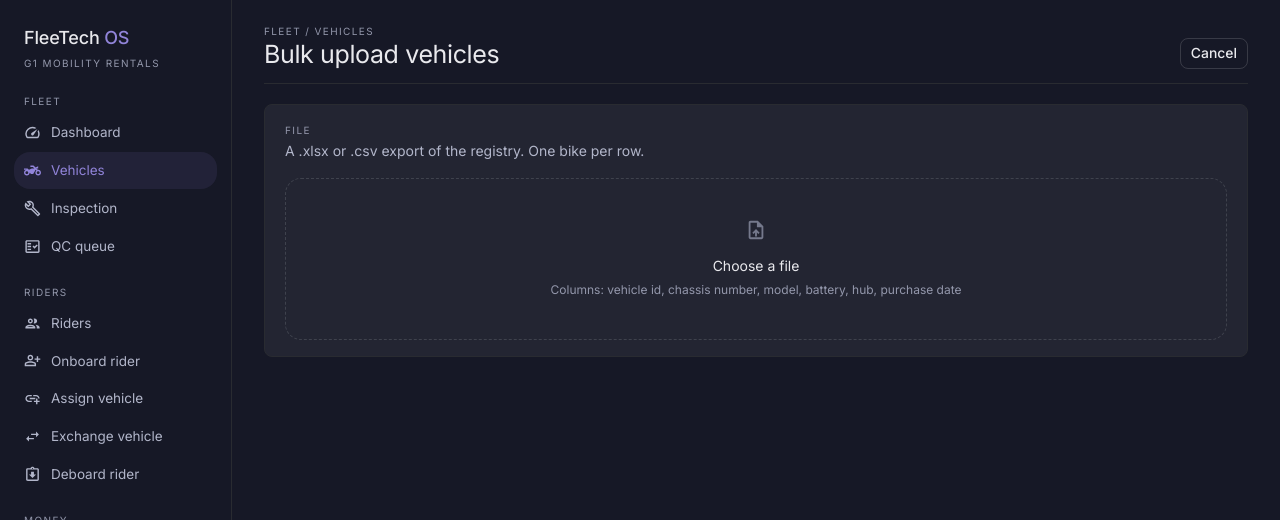
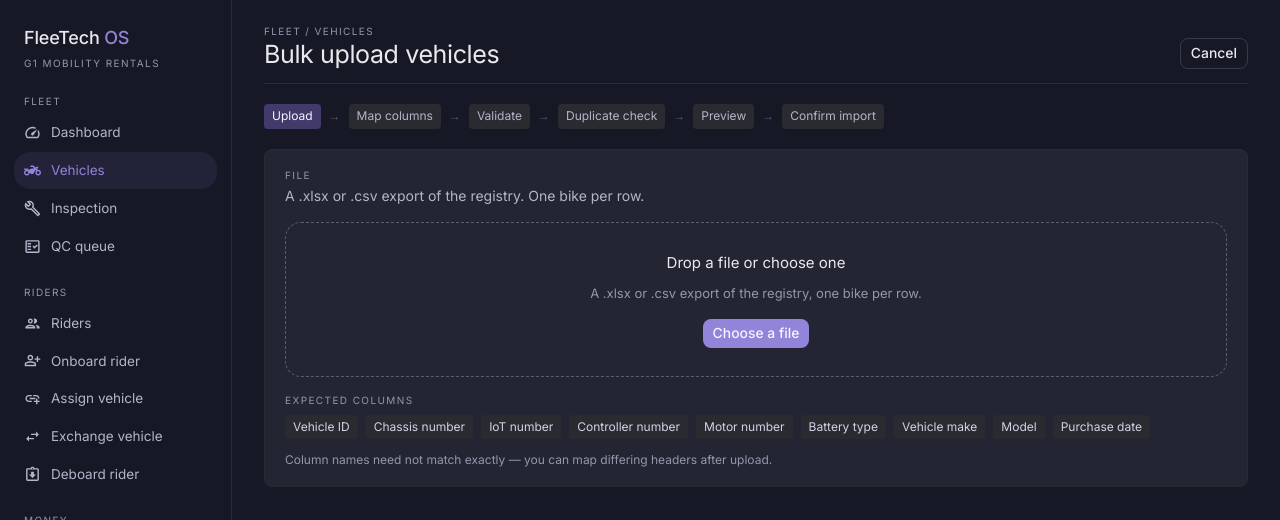
Before and after one commit to SumukhMK/EV-APP, a React (Vite) app in the folder frontend/app/: page /vehicles/bulk-upload in a window 1280 px wide. Shown: the top 520 px of the page. Built offline with nearby package versions, Linux system fonts and the light colour scheme; no server answers.

Commit message:
feat(vehicles): add UploadBox and show the import stages on bulk upload

```diff
--- /dev/null
+++ b/frontend/app/src/components/UploadBox.tsx
@@ -0,0 +1,91 @@
+import Box from '@mui/material/Box';
+import Button from '@mui/material/Button';
+import Typography from '@mui/material/Typography';
+import { useRef } from 'react';
+import { neutral } from '../theme/tokens';
+
+/**
+ * Where a file goes in, and what it has to contain.
+ *
+ * The expected-column list is the point. The prototype's note — "allow field
+ * mapping if source column names differ" — is really an admission that the
+ * spreadsheets arriving from the hubs do not agree with each other, so telling
+ * somebody the columns we want *before* they upload is what stops the mapping
+ * step becoming the whole job. Native input, hidden, driven by the button, so
+ * the keyboard reaches it.
+ */
+export function UploadBox({
+  title,
+  description,
+  accept,
+  buttonLabel,
+  onFile,
+  expectedColumns,
+  columnNote,
+}: {
+  title: string;
+  description: string;
+  accept: string;
+  buttonLabel: string;
+  onFile: (file: File) => void;
+  expectedColumns?: readonly string[];
+  columnNote?: string;
+}) {
+  const input = useRef<HTMLInputElement>(null);
+
+  return (
+    <Box>
+      <Box
+        sx={{
+          border: `1px dashed ${neutral[700]}`,
+          borderRadius: 2,
+          p: { xs: 5, sm: 7 },
+          textAlign: 'center',
+        }}
+      >
+        <Typography sx={{ fontSize: 15 }}>{title}</Typography>
+        <Typography sx={{ fontSize: 13, color: 'grey.500', mt: 2, mb: 4 }}>{description}</Typography>
+        <input
+          ref={input}
+          type="file"
+          accept={accept}
+          hidden
+          onChange={(e) => {
+            const f = e.target.files?.[0];
+            if (f) onFile(f);
+            e.target.value = '';
+          }}
+        />
+        <Button variant="contained" onClick={() => input.current?.click()}>
+          {buttonLabel}
+        </Button>
+      </Box>
+
+      {expectedColumns && (
+        <Box sx={{ mt: 4 }}>
+          <Typography variant="overline">Expected columns</Typography>
+          <Box sx={{ display: 'flex', flexWrap: 'wrap', gap: 2, mt: 2 }}>
+            {expectedColumns.map((c) => (
+              <Box
+                key={c}
+                sx={{
+                  fontSize: 12,
+                  px: 2,
+                  py: '3px',
+                  borderRadius: '4px',
+                  background: neutral[900],
+                  color: neutral[300],
+                }}
+              >
+                {c}
+              </Box>
+            ))}
+          </Box>
+          {columnNote && (
+            <Typography sx={{ fontSize: 12, color: 'grey.500', mt: 3 }}>{columnNote}</Typography>
+          )}
+        </Box>
+      )}
+    </Box>
+  );
+}
--- a/frontend/app/src/pages/vehicles/BulkUploadVehicles.tsx
+++ b/frontend/app/src/pages/vehicles/BulkUploadVehicles.tsx
@@ -1,9 +1,7 @@
-import { useRef, useState } from 'react';
+import { useState } from 'react';
 import Alert from '@mui/material/Alert';
 import Box from '@mui/material/Box';
 import Button from '@mui/material/Button';
-import Typography from '@mui/material/Typography';
-import UploadIcon from '@mui/icons-material/UploadFileOutlined';
 import { useMutation, useQueryClient } from '@tanstack/react-query';
 import { useNavigate } from 'react-router-dom';
 import { invalidateVehicles } from '../../lib/invalidate';
@@ -12,9 +10,36 @@ import { Panel } from '../../components/Panel';
 import { StatTiles } from '../../components/StatTiles';
 import { Mono } from '../../components/Mono';
 import { SimpleTable } from '../../components/SimpleTable';
+import { FlowStrip } from '../../components/FlowStrip';
+import { UploadBox } from '../../components/UploadBox';
 import { commitBulkUpload, previewBulkUpload } from '../../lib/api/vehicles';
 import type { BulkUploadPreview } from '../../types';
 import { neutral, status as tones } from '../../theme/tokens';
+
+/** The stages the import walks, drawn under the header so the operator knows
+ * how many more times it will ask before it commits. */
+const IMPORT_STAGES = [
+  'Upload',
+  'Map columns',
+  'Validate',
+  'Duplicate check',
+  'Preview',
+  'Confirm import',
+] as const;
+
+/** What a row must carry. Told before the upload so mapping is the exception,
+ * not the job. */
+const EXPECTED_COLUMNS = [
+  'Vehicle ID',
+  'Chassis number',
+  'IoT number',
+  'Controller number',
+  'Motor number',
+  'Battery type',
+  'Vehicle make',
+  'Model',
+  'Purchase date',
+] as const;
 
 /**
  * Two-stage import: validate first, then commit. The preview is what makes
@@ -26,7 +51,6 @@ import { neutral, status as tones } from '../../theme/tokens';
 export function BulkUploadVehicles() {
   const navigate = useNavigate();
   const queryClient = useQueryClient();
-  const inputRef = useRef<HTMLInputElement>(null);
   const [preview, setPreview] = useState<BulkUploadPreview | null>(null);
   const [done, setDone] = useState<number | null>(null);
 
@@ -44,6 +68,10 @@ export function BulkUploadVehicles() {
     },
   });
 
+  // Before a file: at Upload. Once a preview is loaded: at Preview. While the
+  // clean rows are being written: at Confirm import.
+  const activeStage = commit.isPending ? 5 : preview ? 4 : 0;
+
   return (
     <>
       <PageHeader
@@ -55,6 +83,10 @@ export function BulkUploadVehicles() {
           </Button>
         }
       />
+
+      <Box sx={{ mt: 5 }}>
+        <FlowStrip stages={IMPORT_STAGES} activeIndex={activeStage} />
+      </Box>
 
       {done !== null && (
         <Alert severity="success" variant="outlined" sx={{ mt: 5 }}>
@@ -69,39 +101,17 @@ export function BulkUploadVehicles() {
         subtitle="A .xlsx or .csv export of the registry. One bike per row."
         sx={{ mt: 5 }}
       >
-        <Box
-          onClick={() => inputRef.current?.click()}
-          sx={{
-            border: `1px dashed ${neutral[800]}`,
-            borderRadius: 2,
-            py: 10,
-            textAlign: 'center',
-            cursor: 'pointer',
-            transition: 'border-color 120ms, background 120ms',
-            '&:hover': { borderColor: neutral[700], background: 'rgba(255,255,255,0.015)' },
+        <UploadBox
+          title={validate.isPending ? 'Validating…' : 'Drop a file or choose one'}
+          description="A .xlsx or .csv export of the registry, one bike per row."
+          accept=".csv,.xlsx"
+          buttonLabel="Choose a file"
+          onFile={(file) => {
+            setDone(null);
+            validate.mutate(file);
           }}
-        >
-          <UploadIcon sx={{ fontSize: 22, color: neutral[600] }} />
-          <Typography sx={{ fontSize: 14, mt: 2 }}>
-            {validate.isPending ? 'Validating…' : 'Choose a file'}
-          </Typography>
-          <Typography sx={{ fontSize: 12, color: neutral[500], mt: 1 }}>
-            Columns: vehicle id, chassis number, model, battery, hub, purchase date
-          </Typography>
-        </Box>
-        <input
-          ref={inputRef}
-          type="file"
-          accept=".csv,.xlsx"
-          hidden
-          onChange={(e) => {
-            const file = e.target.files?.[0];
-            if (file) {
-              setDone(null);
-              validate.mutate(file);
-            }
-            e.target.value = '';
-          }}
+          expectedColumns={EXPECTED_COLUMNS}
+          columnNote="Column names need not match exactly — you can map differing headers after upload."
         />
       </Panel>
 
```
